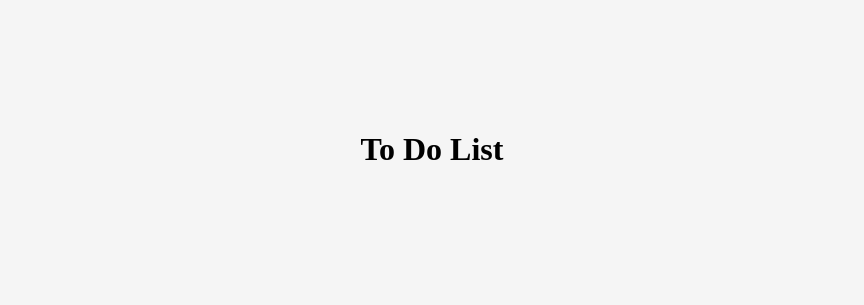
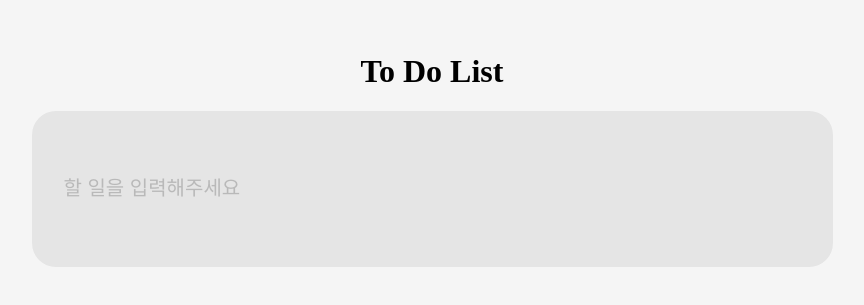
Before and after one commit to devminju/myfair, a Next.js app: page / in a window 1280 px wide. Shown: the part 251-556 px from the top of the page, without its empty margins (208-1072 px from the left). Built offline with nearby package versions, Linux system fonts and the light colour scheme.

Commit message:
feat: create todo item 기능 추가 - 기능을 관장하는 features 컴포넌트(TodoCreator.tsx) 및 최소 ui 단위 components 컴포넌트(TextField.tsx) 생성 - recoil을 사용하여 todo 상태 전역 관리

```diff
--- /dev/null
+++ b/src/components/components/TextField.tsx
@@ -0,0 +1,59 @@
+import styled from "@emotion/styled";
+
+type Props = {
+  value: string;
+  changeHandler: (e: React.ChangeEvent<HTMLInputElement>) => void;
+  keydownHandler: (e: React.KeyboardEvent<HTMLInputElement>) => void;
+  placeholder: string;
+  errorMessage?: string;
+  disabled?: boolean;
+};
+
+export default function TextField({
+  value,
+  changeHandler,
+  keydownHandler,
+  placeholder,
+  errorMessage,
+  disabled = true,
+}: Props) {
+  return (
+    <>
+      <StyledInput
+        type="text"
+        value={value}
+        placeholder={placeholder}
+        onChange={changeHandler}
+        onKeyDown={keydownHandler}
+        disabled={disabled}
+      />
+      {errorMessage && <ErrorMessage>{errorMessage}</ErrorMessage>}
+    </>
+  );
+}
+
+const StyledInput = styled.input`
+  width: 737px;
+  height: 92px;
+  padding: 32px;
+  border: none;
+  border-radius: 24px;
+  outline: none;
+  background: #e5e5e5;
+  color: #000000;
+  font-size: 20px;
+  font-weight: 400;
+  &::placeholder {
+    color: #b9b9b9;
+  }
+  &:disabled {
+    cursor: not-allowed;
+  }
+`;
+
+const ErrorMessage = styled.span`
+  display: block;
+  padding: 5px 20px;
+  font-size: 16px;
+  color: #ff0000;
+`;
--- /dev/null
+++ b/src/components/definitions/todo.ts
@@ -0,0 +1,14 @@
+export type TodoItemT = {
+  id: string;
+  value: string;
+  isCompleted: boolean;
+};
+
+export const TodoState = {
+  all: "ALL",
+  completed: "To Do",
+  uncompleted: "Done",
+} as const;
+
+export type TodoStateT = KeyOf<typeof TodoState>;
+type KeyOf<T> = keyof T;
--- /dev/null
+++ b/src/components/features/todo/TodoCreator.tsx
@@ -0,0 +1,50 @@
+import TextField from "@components/TextField";
+import { useState } from "react";
+import { useSetRecoilState } from "recoil";
+import { todoListState } from "../../recoil/todo";
+
+export default function TodoCreator() {
+  const [inputValue, setInputValue] = useState<string>("");
+  const setTodoList = useSetRecoilState(todoListState);
+  const [error, setError] = useState(false); // 글자 수 20자 제한
+
+  const onChange = (e: React.ChangeEvent<HTMLInputElement>) => {
+    const value = e.target.value;
+    setInputValue(value);
+    if (value.length > 20) {
+      setError(true);
+    } else {
+      setError(false);
+    }
+  };
+
+  const addItem = (e: React.KeyboardEvent<HTMLInputElement>) => {
+    if (e.key === "Enter") {
+      if (!inputValue) return;
+      if (error) return;
+      setTodoList((oldTodoList) => [
+        ...oldTodoList,
+        {
+          id: generateUniqueId(),
+          value: inputValue,
+          isCompleted: false,
+        },
+      ]);
+      setInputValue("");
+    }
+  };
+
+  return (
+    <TextField
+      value={inputValue}
+      changeHandler={onChange}
+      keydownHandler={addItem}
+      placeholder="할 일을 입력해주세요"
+      errorMessage={error ? "20자 이하로 입력해 주세요." : ""}
+      disabled={false}
+    />
+  );
+}
+
+const generateUniqueId = () =>
+  `${Date.now()}-${Math.floor(Math.random() * 10000)}`;
--- a/src/components/pages/TodoUserListPage.tsx
+++ b/src/components/pages/TodoUserListPage.tsx
@@ -2,6 +2,7 @@
 import React from "react";
 import styled from "@emotion/styled";
 import { css, Global } from "@emotion/react";
+import TodoCreator from "../features/todo/TodoCreator";
 
 interface Props {}
 
@@ -21,6 +22,7 @@ const TodoUserListPage = ({}: Props) => {
       />
       <div>
         <Title>To Do List</Title>
+        <TodoCreator />
       </div>
     </Container>
   );
@@ -36,8 +38,8 @@ const Container = styled.div`
 `;
 
 const Title = styled.h1`
-  fotn-size: 56px;
   font-weight: 700;
+  text-align: center;
 `;
 
 export default TodoUserListPage;
--- /dev/null
+++ b/src/components/recoil/todo.ts
@@ -0,0 +1,9 @@
+import { atom } from "recoil";
+import { TodoItemT } from "@definitions/todo";
+
+const todoListState = atom<TodoItemT[]>({
+  key: "TodoList",
+  default: [],
+});
+
+export { todoListState };
```
